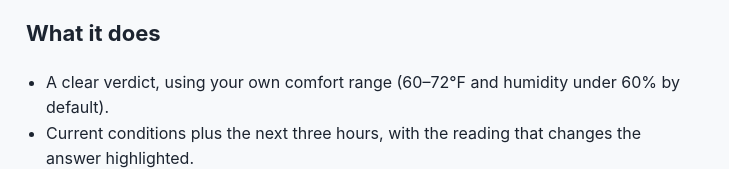
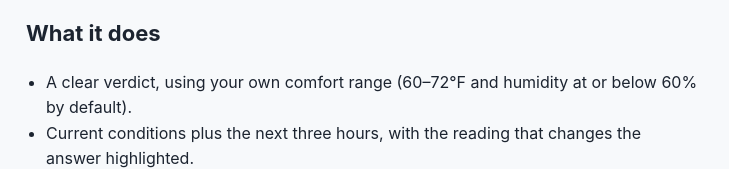
Before and after one commit to timhibbard/what-dat-temp-dew-marketing, a plain HTML site: page index.html in a window 1280 px wide. Shown: the part 629-798 px from the top of the page, 278-1007 px from the left. Drawn offline with Linux system fonts and the light colour scheme.

Commit message:
Match the inclusive humidity limit (60% or lower is OK)
Co-Authored-By: Claude Opus 5.5 <noreply@anthropic.com>

```diff
--- a/index.html
+++ b/index.html
@@ -21,7 +21,7 @@
 
 <h2>What it does</h2>
 <ul class="features">
-  <li>A clear verdict, using your own comfort range (60–72°F and humidity under 60% by default).</li>
+  <li>A clear verdict, using your own comfort range (60–72°F and humidity at or below 60% by default).</li>
   <li>Current conditions plus the next three hours, with the reading that changes the answer highlighted.</li>
   <li>A heads-up before it's time to close: "Open now, close by 4 PM".</li>
   <li>Home Screen and Lock Screen widgets, a Control Center control, and Siri: "What dat temp?"</li>
```
Also changed, not shown: support/index.html (+1 -1 lines).
